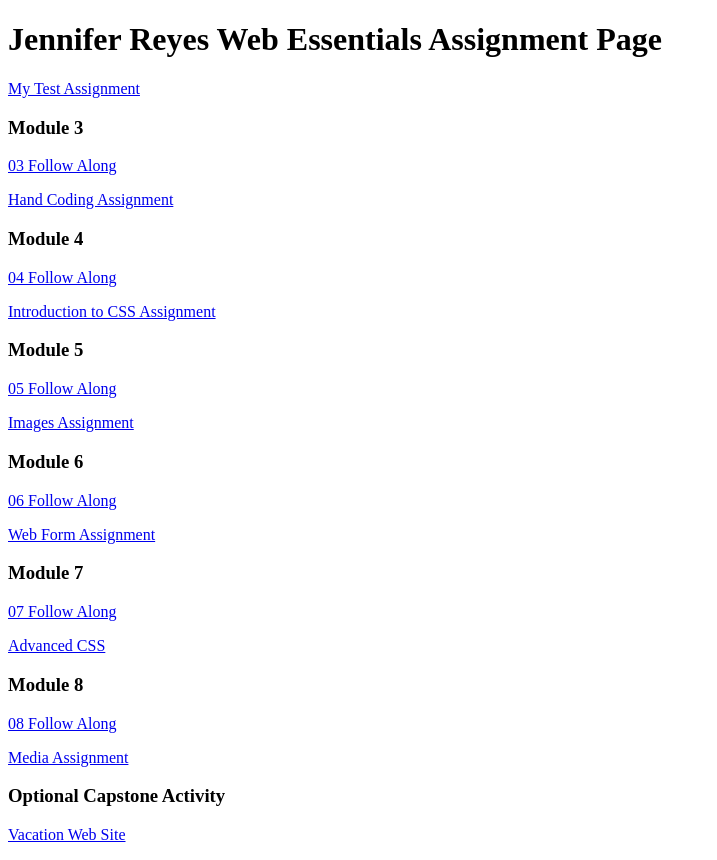
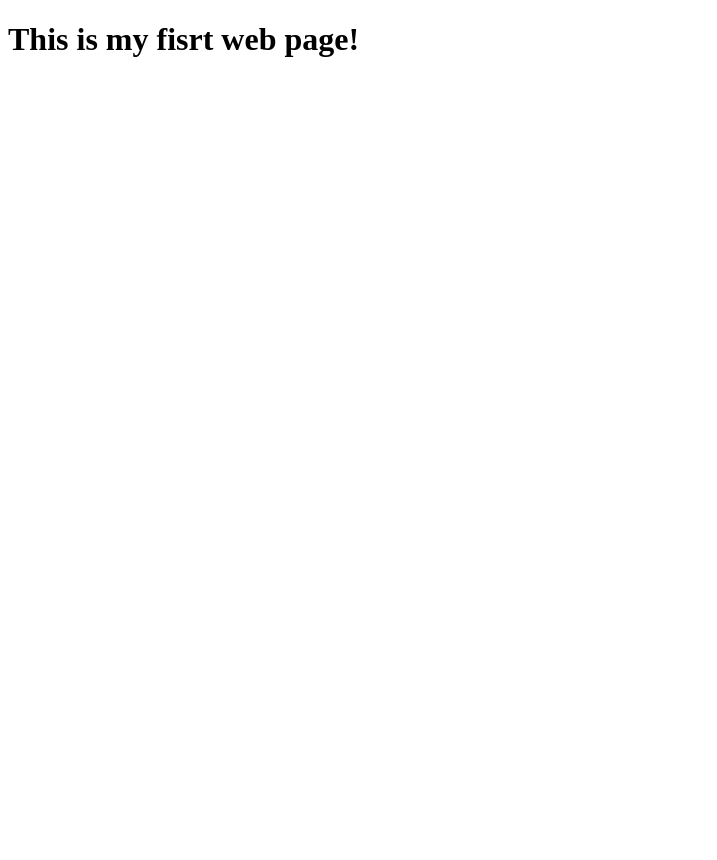
Before and after one commit to jennnialoreyes/dwdd1600, a plain HTML site: page index.html in a window 1280 px wide. Shown: the whole page, without its empty margins (0-717 px from the left). After the commit the page ends 800 px from the top, so only its background shows below. Drawn offline with Linux system fonts and the light colour scheme.

Commit message:
Add files via upload

```diff
--- a/index.html
+++ b/index.html
@@ -1,39 +1,11 @@
 <!DOCTYPE html>
 <html lang="en">
-	<head>
-		<meta charset="UTF-8">
-		<meta name="viewport" content="width=device-width, initial-scale=1.0">
-		<title>dwdd 1600 assignment list page</title>
-	</head>
-	<body>
-		<h1> Jennifer Reyes Web Essentials Assignment Page</h1>
-		<p><a href="01test">My Test Assignment</a></p>
-
-		<h3>Module 3</h3>
-		<p><a href="03follow-along">03 Follow Along</a></p>
-		<p><a href="03hand-coding">Hand Coding Assignment</a></p>
-
-		<h3>Module 4</h3>
-		<p><a href="04follow-along">04 Follow Along</a></p>
-		<p><a href="04intro-css">Introduction to CSS Assignment</a></p>
-
-		<h3>Module 5</h3>
-		<p><a href="05follow-along">05 Follow Along</a></p>
-		<p><a href="05images">Images Assignment</a></p>
-
-		<h3>Module 6</h3>
-		<p><a href="06follow-along">06 Follow Along</a></p>
-		<p><a href="06form">Web Form Assignment</a></p>
-
-		<h3>Module 7</h3>
-		<p><a href="07follow-along">07 Follow Along</a></p>
-		<p><a href="07advanced-css">Advanced CSS</a></p>
-
-		<h3>Module 8</h3>
-		<p><a href="08follow-along">08 Follow Along</a></p>
-		<p><a href="08media">Media Assignment</a></p>
-
-		<h3>Optional Capstone Activity</h3>
-		<p><a href="vacation">Vacation Web Site</a></p>
-	</body>
+<head>
+    <meta charset="UTF-8">
+    <meta name="viewport" content="width=, initial-scale=1.0">
+    <title>Document</title>
+</head>
+<body>
+    <h1>This is my fisrt web page!</h1>
+</body>
 </html>
```
